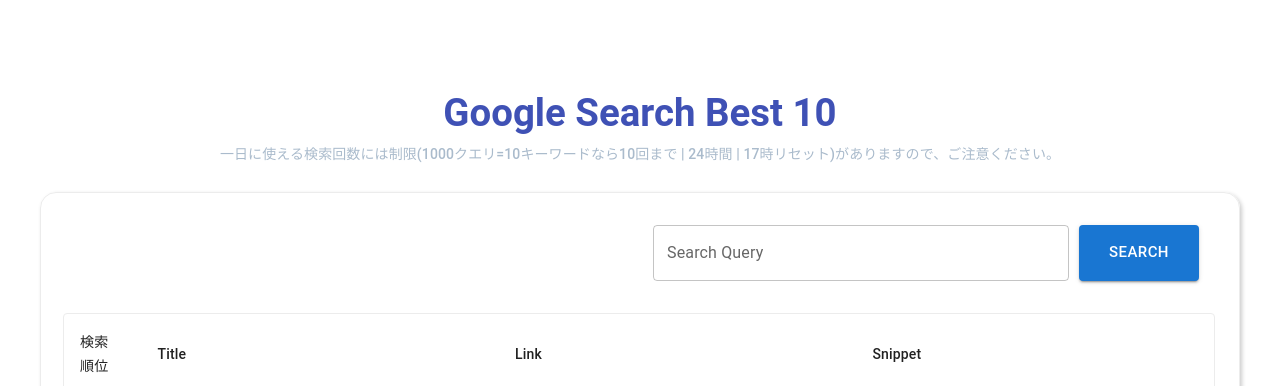
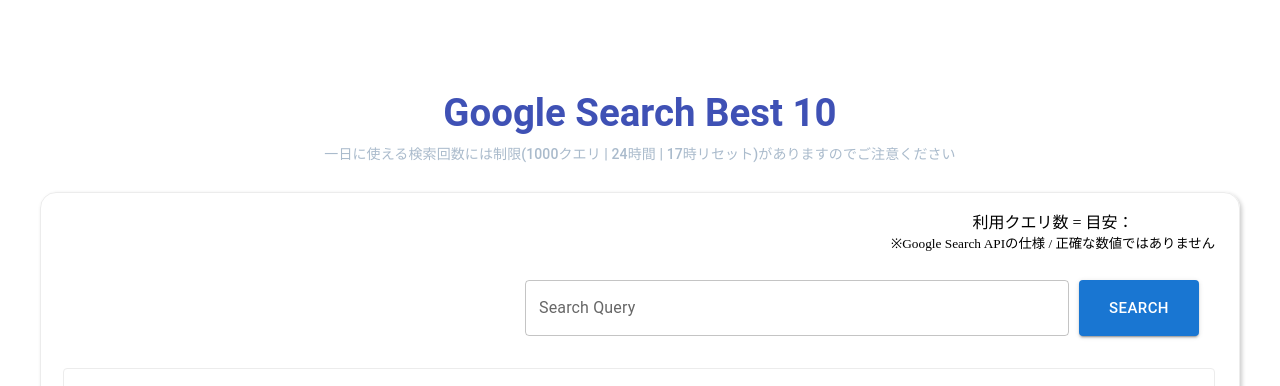
Before and after one commit to BoxPistols/google-search-api-vite, a React (Vite) app: page / in a window 1280 px wide. Shown: the top 386 px of the page. Built offline with nearby package versions, Linux system fonts and the light colour scheme; no server answers.

Commit message:
Add query usage tracking and display remaining queries

```diff
--- a/src/App.tsx
+++ b/src/App.tsx
@@ -10,6 +10,8 @@
   const [results, setResults] = useState<any[]>([]) // 検索結果を格納する状態
   // 検索中にローディングスピナーを表示するための状態 (後述)
   const [loading, setLoading] = useState(false)
+  // クエリ消費数を格納する状態
+  const [queriesUsed, setQueriesUsed] = useState(0)
 
   const handleSearch = async (apiKey: string, cx: string, query: string) => {
     setLoading(true)
@@ -18,15 +20,24 @@
     // 最初の10件の結果を取得
     const firstPageResponse = await fetchResults(apiKey, cx, query, 1)
     const firstPageResults = firstPageResponse.items || []
-
     // 次の10件の結果を取得
     const secondPageResponse = await fetchResults(apiKey, cx, query, 11)
     const secondPageResults = secondPageResponse.items || []
-
     // 結果を結合して状態を更新
     setResults([...firstPageResults, ...secondPageResults])
     setLoading(false)
+
+    // クエリ消費数を更新
+    // キーワード数を取得（スペース区切りで単語数をカウント）
+    const keywordCount = query.trim().split(/\s+/).length
+    // 2回のリクエストで20件の結果を取得するため、2クエリ消費する
+    const newQueries = 2 * keywordCount
+    // クエリ消費数を更新
+    setQueriesUsed((prev) => prev + newQueries)
   }
+  // 残りのクエリ数を計算
+  // const remainingQueries = 1000 - queriesUsed
+  const remainingQueries = queriesUsed * 20
 
   // Google Custom Search APIへのリクエストを行う関数
   const fetchResults = async (
@@ -70,8 +81,8 @@
         mt={1}
         color={'#abc'}
       >
-        一日に使える検索回数には制限(1000クエリ=10キーワードなら10回まで |
-        24時間 | 17時リセット)がありますので、ご注意ください。
+        一日に使える検索回数には制限(1000クエリ | 24時間 |
+        17時リセット)がありますのでご注意ください
       </Typography>
 
       <Container
@@ -87,6 +98,16 @@
           margin: '2vw auto',
         }}
       >
+        <p
+          style={{
+            color: remainingQueries < 0 ? 'red' : 'black',
+            margin: '0 0 1vw 0',
+          }}
+        >
+          利用クエリ数 = 目安：
+          {remainingQueries > 0 ? remainingQueries : null} <br />
+          <small>※Google Search APIの仕様 / 正確な数値ではありません</small>
+        </p>
         <SearchForm onSearch={handleSearch} />
         {loading ? <p>Loading...</p> : <ResultsTable results={results} />}
       </Container>
--- a/src/components/SearchForm.tsx
+++ b/src/components/SearchForm.tsx
@@ -5,15 +5,11 @@
 type SearchFormProps = {
   onSearch: (apiKey: string, cx: string, query: string) => void
 }
-
 // https://ja.vitejs.dev/guide/env-and-mode.html
 
 const SearchForm: React.FC<SearchFormProps> = ({ onSearch }) => {
   const apiKey = import.meta.env.VITE_GOOGLE_API_KEY
   const cx = import.meta.env.VITE_GOOGLE_SEARCH_ID
-  // import.meta.env.VITE_GOOGLE_API_KEY
-  // const [apiKey, setApiKey] = useState('')
-  // const [cx, setCx] = useState('')
   const [query, setQuery] = useState('')
 
   const handleSubmit = (event: React.FormEvent<HTMLFormElement>) => {
@@ -31,32 +27,36 @@
           padding: 2,
           marginBottom: 2,
           borderRadius: 1,
+
           '@media (max-width: 600px)': {
             gridTemplateColumns: '1fr',
             justifyContent: 'center',
             alignItems: 'center',
-          }
+          },
         }}
       >
         <TextField
-          label='Search Query'
-          variant='outlined'
+          label="Search Query"
+          variant="outlined"
           value={query}
+          fullWidth
           onChange={(e) => setQuery(e.target.value)}
           sx={{
             mr: 4,
-            minWidth: '24em',
+            // minWidth: '100%',
+            // maxWidth: '100%',
+            minWidth: '32em',
             maxWidth: '80vw',
             width: '100%',
-            '@media (max-width: 600px)': {
-              minWidth: '84vw',
+            '@media (max-width: 768px)': {
+              minWidth: 'auto',
               maxWidth: 'auto',
               width: '100%',
               mr: 0,
-            }
+            },
           }}
         />
-        <Button variant='contained' color='primary' type='submit' size='large'>
+        <Button variant="contained" color="primary" type="submit" size="large">
           Search
         </Button>
       </Box>
```
